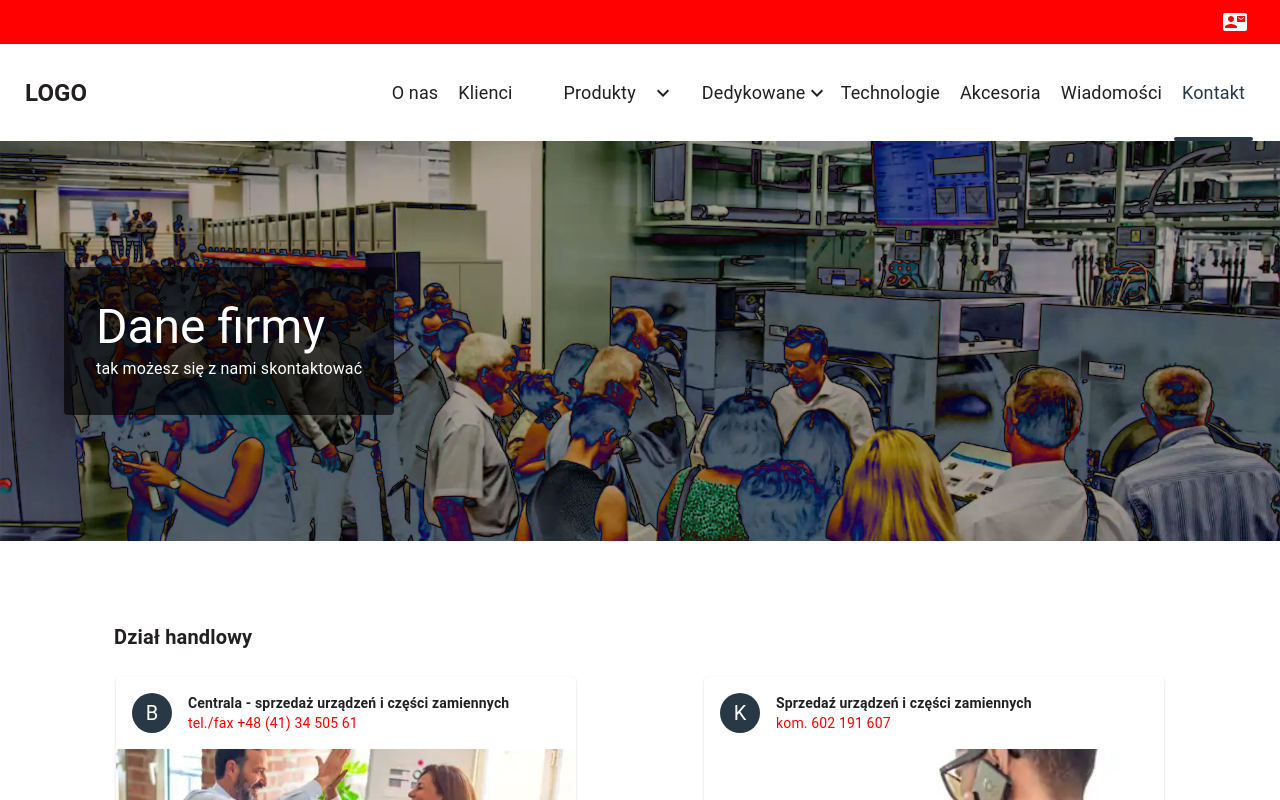
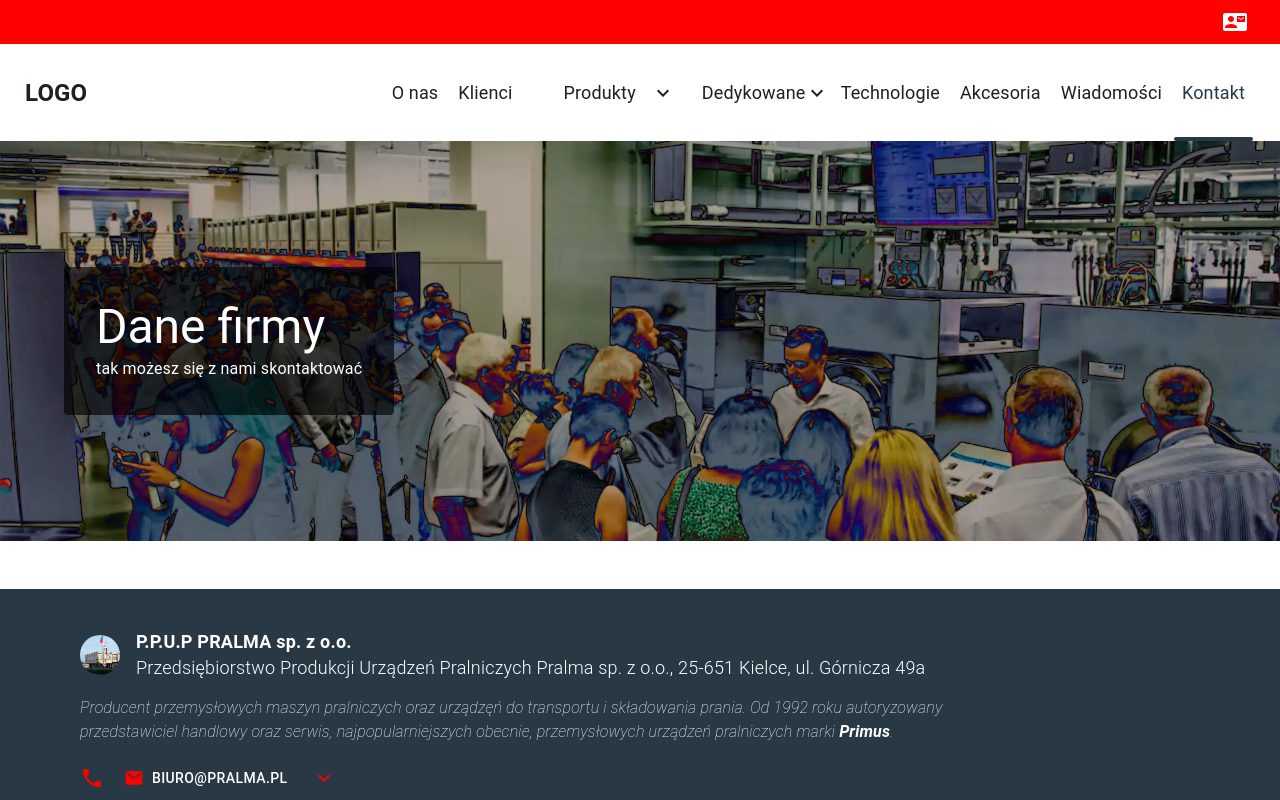
Before and after one commit to krystek77/react-website-client-side, a React (Create React App) app: page /kontakt in a window 1280 px wide. Built offline with nearby package versions, Linux system fonts and the light colour scheme.

Commit message:
Change the way of displaying company data

```diff
--- a/src/components/pages/Contact.js
+++ b/src/components/pages/Contact.js
@@ -1,12 +1,56 @@
 /* eslint-disable no-unused-vars */
-import React, {useState} from 'react';
+import React, { useState } from 'react';
 import { Container, Grid, Card, CardHeader, CardContent, List, ListItem, CardActions, Collapse, ButtonBase, IconButton, Button, CardMedia, Avatar, Typography, Paper } from '@mui/material';
 import { Phone, Email, ExpandMore, Expand } from '@mui/icons-material';
 import { makeStyles, styled } from '@mui/styles';
 
 import Hero from '../Hero/Hero';
+import { maxWidth } from '@mui/system';
 
 const useStyles = makeStyles((theme) => ({
+  ['address-wrapper']: {
+    backgroundColor: theme.palette.secondary.main,
+    marginTop: 48,
+  },
+  address: {
+    paddingTop: 24,
+    paddingBottom: 24,
+    paddingLeft:24,
+    paddingRight:24,
+    maxWidth: 1200,
+    margin: '0 auto',
+    borderRadius: 0,
+    backgroundColor: 'transparent',
+    '& $header': {
+      '& span:first-child': {
+        color: theme.palette.secondary.contrastText,
+        fontSize: 18,
+      },
+      '& span:last-child': {
+        color: theme.palette.secondary.contrastText,
+        fontSize: 18,
+        fontWeight: 300,
+      },
+    },
+    '& $description': {
+      color: theme.palette.secondary.contrastText,
+      fontSize: 16,
+      maxWidth: 900,
+      fontWeight: 200,
+      fontStyle:'italic',
+      lineHeight:1.5
+    },
+    '& button': {
+      color: 'white',
+      '& svg': {
+        color: 'red',
+      },
+    },
+  },
+  collapse:{
+    backgroundColor:theme.palette.secondary.contrastText
+  },
+
   contactPage: {
     paddingTop: 80,
     paddingBottom: 80,
@@ -61,24 +105,86 @@ const useStyles = makeStyles((theme) => ({
 }));
 
 const ExpandMoreButton = styled((props) => {
-  const {expand,...other} = props;
-  return <IconButton {...other}/>
-})(({theme,expand})=>({
-  marginLeft:"auto",
-  transform:expand ? "rotate(180deg)":"rotate(0deg)",
+  const { expand, ...other } = props;
+  return <IconButton {...other} />;
+})(({ theme, expand }) => ({
+  marginLeft: 'auto',
+  transform: expand ? 'rotate(180deg)' : 'rotate(0deg)',
 }));
 
 function Contact() {
   const classes = useStyles();
-  const [expanded,setExpanded] =useState(false);
+  const [expanded, setExpanded] = useState(false);
 
   const handleExpandClick = () => {
     setExpanded(!expanded);
-  }
+  };
 
   return (
     <React.Fragment>
-      <Hero bgImage="contact" title="Dane firmy" subtitle="tak możesz się z nami skontaktować"/>
+      <Hero bgImage="contact" title="Dane firmy" subtitle="tak możesz się z nami skontaktować" />
+      <div className={classes['address-wrapper']}>
+        <Card className={classes.address} elevation={0}>
+          <CardHeader className={classes.header} avatar={<Avatar src="../assets/images/contact/firma.webp" alt="" />} title="P.P.U.P PRALMA sp. z o.o." subheader="Przedsiębiorstwo Produkcji Urządzeń Pralniczych Pralma sp. z o.o., 25-651 Kielce, ul. Górnicza 49a" />
+          <CardContent className={classes.content}>
+            <Typography className={classes.description} variant="body2" gutterBottom>
+              Producent przemysłowych maszyn pralniczych oraz urządzęń do transportu i składowania prania. Od 1992 roku autoryzowany przedstawiciel handlowy oraz serwis, najpopularniejszych obecnie, przemysłowych urządzeń pralniczych marki <strong>Primus</strong>.
+            </Typography>
+          </CardContent>
+          <CardActions>
+            <ButtonBase href="tel:413450561">
+              <IconButton aria-label="zadzwwoń">
+                <Phone />
+              </IconButton>
+            </ButtonBase>
+            <ButtonBase href="mailto:biuro@pralma.pl">
+              <Button aria-label="napisz" startIcon={<Email />}>
+                biuro@pralma.pl
+              </Button>
+            </ButtonBase>
+            <ExpandMoreButton expand={expanded} aria-label="pokaż więcej" aria-expanded={expanded} onClick={handleExpandClick}>
+              <ExpandMore />
+            </ExpandMoreButton>
+          </CardActions>
+          <Collapse className={classes.collapse} in={expanded} timeout="auto" unmountOnExit>
+            <CardContent className="">
+              <Typography component="p">
+                <Typography component="span" variant="body2" sx={{ display: 'inline-block', width: 80, fontWeight: 600 }}>
+                  NIP:
+                </Typography>
+                <Typography component="span" variant="body1">
+                  657-008-11-16
+                </Typography>
+              </Typography>
+              <Typography component="p">
+                <Typography component="span" variant="body2" sx={{ display: 'inline-block', width: 80, fontWeight: 600 }}>
+                  REGON:
+                </Typography>
+                <Typography component="span" variant="body1">
+                  290022092
+                </Typography>
+              </Typography>
+              <Typography component="p">
+                <Typography component="span" variant="body2" sx={{ display: 'inline-block', width: 80, fontWeight: 600 }}>
+                  KRS:
+                </Typography>
+                <Typography component="span" variant="body1">
+                  0000022564
+                </Typography>
+              </Typography>
+              <Typography component="p">
+                <Typography component="span" variant="body2" sx={{ display: 'inline-block', width: 80, fontWeight: 600 }}>
+                  KONTO:
+                </Typography>
+                <Typography component="span" variant="body1">
+                  Alior Bank: 71-24-900005-0000453097384961
+                </Typography>
+              </Typography>
+            </CardContent>
+          </Collapse>
+        </Card>
+      </div>
+
       <main className={[`${classes.contactPage}`, 'page'].join(' ')}>
         <Container>
           <Grid container rowSpacing={3} columnSpacing={{ xs: 2, md: 3 }}>
@@ -258,81 +364,6 @@ function Contact() {
                 </Card>
               </Grid>
             </Grid>
-            {/** Dane firmy */}
-            <Grid item xs={12}>
-              <Typography className={classes.title} component="h2" variant="h6" noWrap>
-                Dane firmy
-              </Typography>
-            </Grid>
-            <Grid item xs={12} md={6}>
-              <Card sx={{ maxWidth: 460, margin: '0 auto' }}>
-                <CardHeader className={classes.header} avatar={<Avatar src="../assets/images/contact/firma.webp" alt="" />} title="P.P.U.P Pralma sp. z o.o." subheader="Przedsiębiorstwo Produkcji Urządzeń Pralniczych Pralma sp. z o.o., 25-651 Kielce, ul. Górnicza 49a" />
-                <CardContent className={classes.content}>
-                  <CardMedia className={classes.image} component="img" height="194" image="../assets/images/contact/firma.webp" alt="P.P.U.P Pralma sp. z o.o." />
-                  <Typography className={classes.description} variant="body2" color="text.secondary " gutterBottom>
-                    Producent przemysłowych maszyn pralniczych oraz urządzęń do transportu i składowania prania. Od 1992 roku autoryzowany przedstawiciel handlowy oraz serwis, najpopularniejszych obecnie, przemysłowych urządzeń pralniczych marki <strong>Primus</strong>.
-                  </Typography>
-                </CardContent>
-                <CardActions>
-                  <ButtonBase href="tel:413450561">
-                    <IconButton aria-label="zadzwwoń">
-                      <Phone />
-                    </IconButton>
-                  </ButtonBase>
-                  <ButtonBase href="mailto:biuro@pralma.pl">
-                    <Button aria-label="napisz" startIcon={<Email />}>
-                      biuro@pralma.pl
-                    </Button>
-                  </ButtonBase>
-
-                  <ExpandMoreButton
-                    expand={expanded}
-                    aria-label="pokaż więcej"
-                    aria-expanded={expanded}
-                    onClick={handleExpandClick}
-                    >
-                    <ExpandMore/>
-                  </ExpandMoreButton>
-                </CardActions>
-
-                <Collapse in={expanded} timeout="auto" unmountOnExit>
-                  <CardContent className="">
-                    <Typography component="p">
-                      <Typography component="span" variant="body2" sx={{ display: 'inline-block', width: 80, fontWeight: 600 }}>
-                        NIP:
-                      </Typography>
-                      <Typography component="span" variant="body1">
-                        657-008-11-16
-                      </Typography>
-                    </Typography>
-                    <Typography component="p">
-                      <Typography component="span" variant="body2" sx={{ display: 'inline-block', width: 80, fontWeight: 600 }}>
-                        REGON:
-                      </Typography>
-                      <Typography component="span" variant="body1">
-                        290022092
-                      </Typography>
-                    </Typography>
-                    <Typography component="p">
-                      <Typography component="span" variant="body2" sx={{ display: 'inline-block', width: 80, fontWeight: 600 }}>
-                        KRS:
-                      </Typography>
-                      <Typography component="span" variant="body1">
-                        0000022564
-                      </Typography>
-                    </Typography>
-                    <Typography component="p">
-                      <Typography component="span" variant="body2" sx={{ display: 'inline-block', width: 80, fontWeight: 600 }}>
-                        KONTO:
-                      </Typography>
-                      <Typography component="span" variant="body1">
-                        Alior Bank: 71-24-900005-0000453097384961
-                      </Typography>
-                    </Typography>
-                  </CardContent>
-                </Collapse>
-              </Card>
-            </Grid>
           </Grid>
         </Container>
       </main>
```
